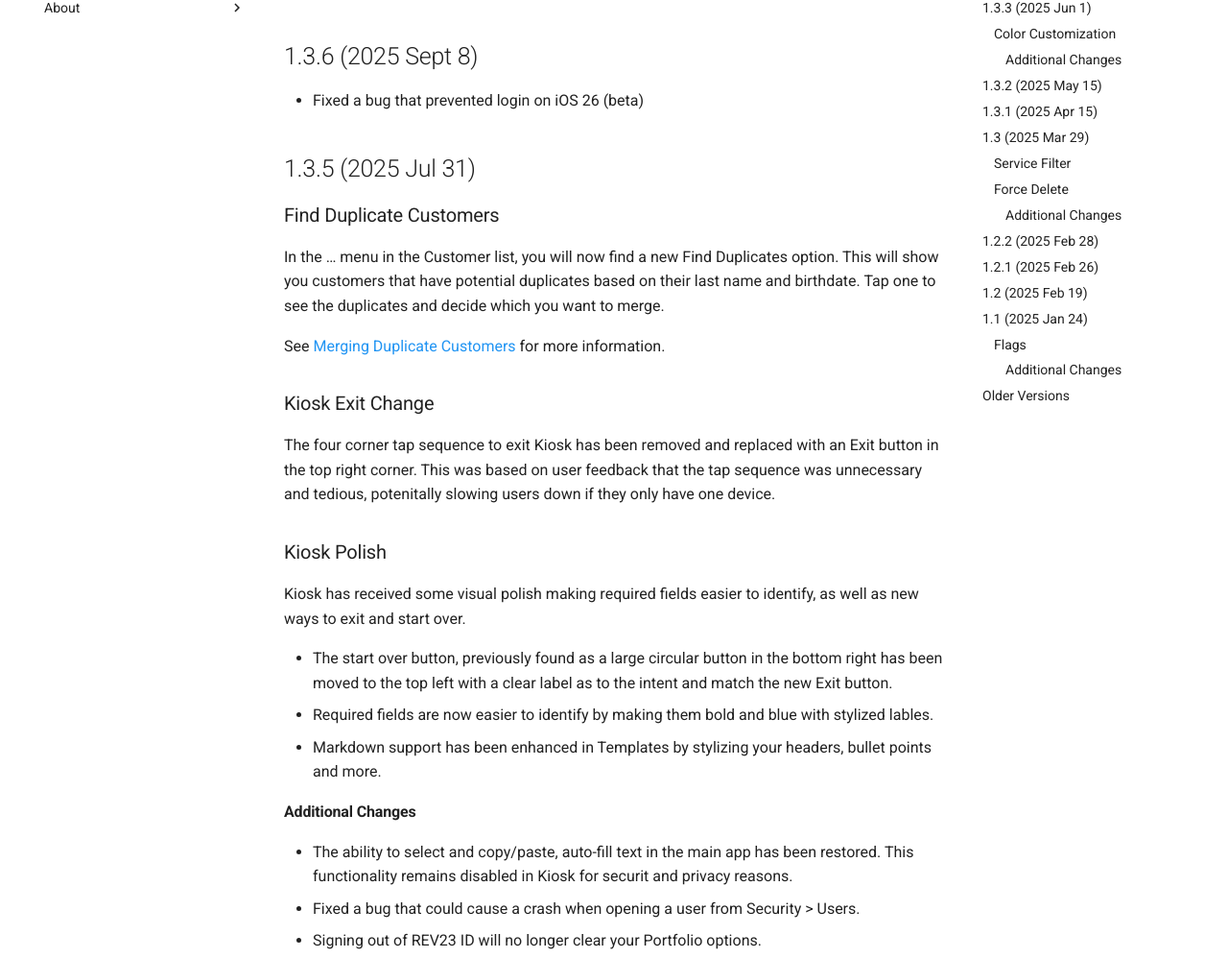
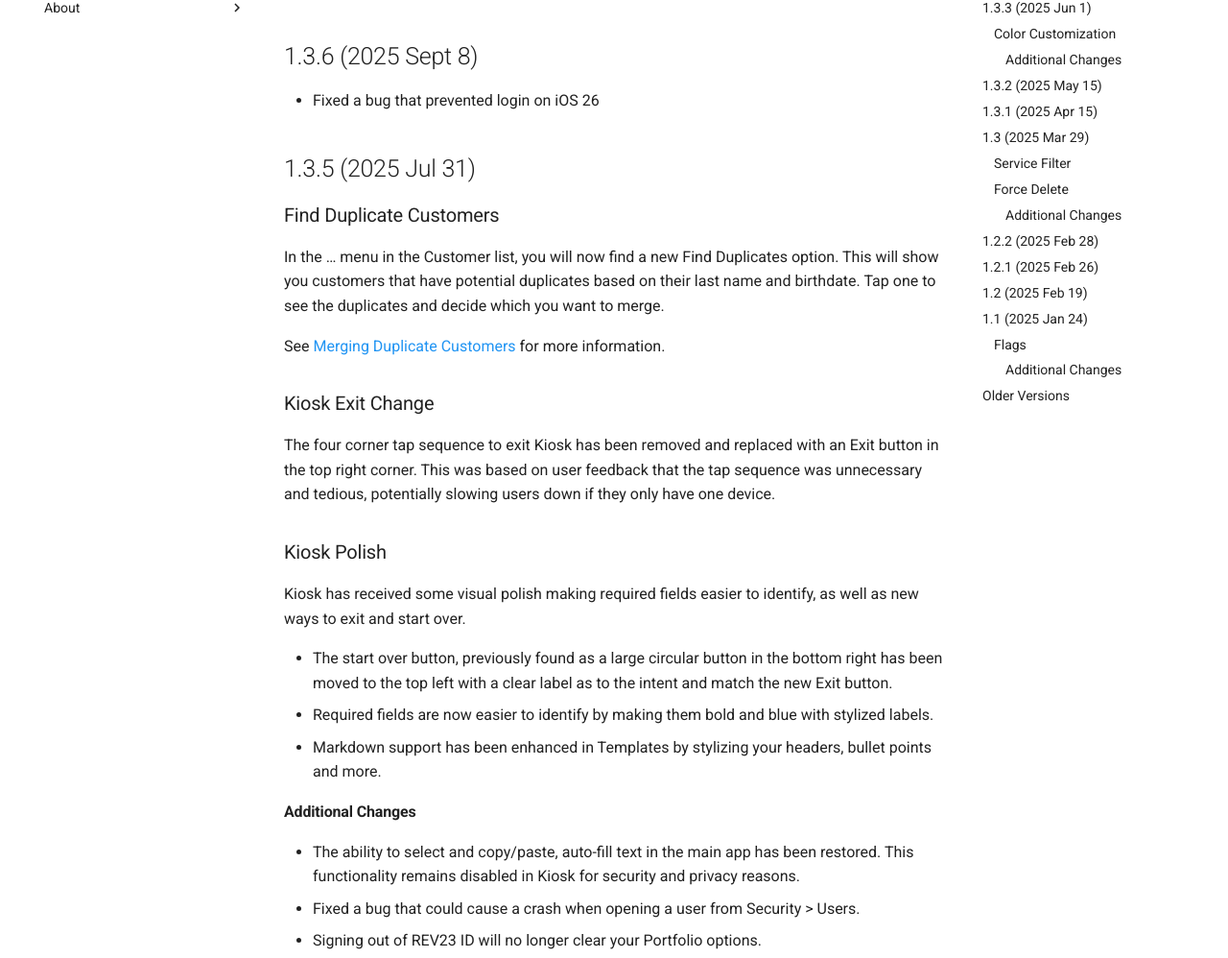
Before and after one commit to REV23Docs/rev23-cloudapp-docs, an MkDocs documentation site: the page built from docs/versions/ios.md, in a window 1280 px wide and 1400 px high. Shown: the part 399-1397 px from the top of the window at 96% size. Built offline with MkDocs 1.6.1 and Material for MkDocs 9.7.7, drawn with Linux system fonts in a browser that asks for light colours; comment, search, counter and statistics services are not loaded; some of the changed text lies outside the part shown.

Commit message:
spelling fixes

```diff
--- a/docs/versions/ios.md
+++ b/docs/versions/ios.md
@@ -8,7 +8,7 @@
 
 ## 1.3.6 (2025 Sept 8)
 
-- Fixed a bug that prevented login on iOS 26 (beta)
+- Fixed a bug that prevented login on iOS 26
 
 ## 1.3.5 (2025 Jul 31)
 
@@ -20,19 +20,19 @@ See [Merging Duplicate Customers](../concepts/customers.md#merging-duplicate-cus
 
 ### Kiosk Exit Change
 
-The four corner tap sequence to exit Kiosk has been removed and replaced with an Exit button in the top right corner. This was based on user feedback that the tap sequence was unnecessary and tedious, potenitally slowing users down if they only have one device.
+The four corner tap sequence to exit Kiosk has been removed and replaced with an Exit button in the top right corner. This was based on user feedback that the tap sequence was unnecessary and tedious, potentially slowing users down if they only have one device.
 
 ### Kiosk Polish
 
 Kiosk has received some visual polish making required fields easier to identify, as well as new ways to exit and start over.
 
 - The start over button, previously found as a large circular button in the bottom right has been moved to the top left with a clear label as to the intent and match the new Exit button.
-- Required fields are now easier to identify by making them bold and blue with stylized lables.
+- Required fields are now easier to identify by making them bold and blue with stylized labels.
 - Markdown support has been enhanced in Templates by stylizing your headers, bullet points and more.
 
 #### Additional Changes
 
-- The ability to select and copy/paste, auto-fill text in the main app has been restored. This functionality remains disabled in Kiosk for securit and privacy reasons.
+- The ability to select and copy/paste, auto-fill text in the main app has been restored. This functionality remains disabled in Kiosk for security and privacy reasons.
 - Fixed a bug that could cause a crash when opening a user from Security > Users.
 - Signing out of REV23 ID will no longer clear your Portfolio options.
 - You can now create a user without specifying an email address, though this user will not be able to reset a forgotten password.
@@ -65,7 +65,7 @@ See [Portfolio](../ipad/portfolio.md) for more information.
 
 ### Color Customization
 
-Added color customization to users, studio, service categories and service types. Service colors are currently the most noticable, the other settings will be more subtle, but used in future updates.
+Added color customization to users, studio, service categories and service types. Service colors are currently the most noticeable, the other settings will be more subtle, but used in future updates.
 
 - Users: Overrides the system defined color for user initial colors. If not set will use the system generated color.
 - Studio: Overrides the system defined color for the studio initials. If not set will use the system generated color.
```
Also changed, not shown: other parts of docs/versions/ios.md (+2 -2 lines).
